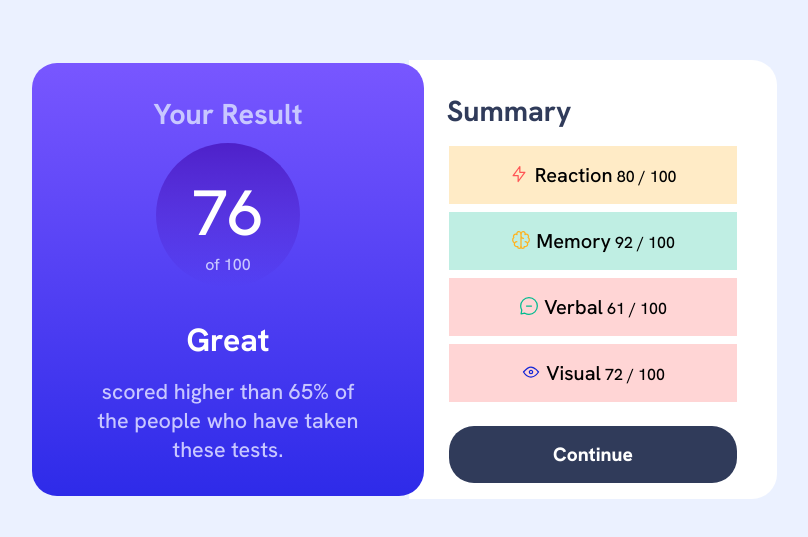
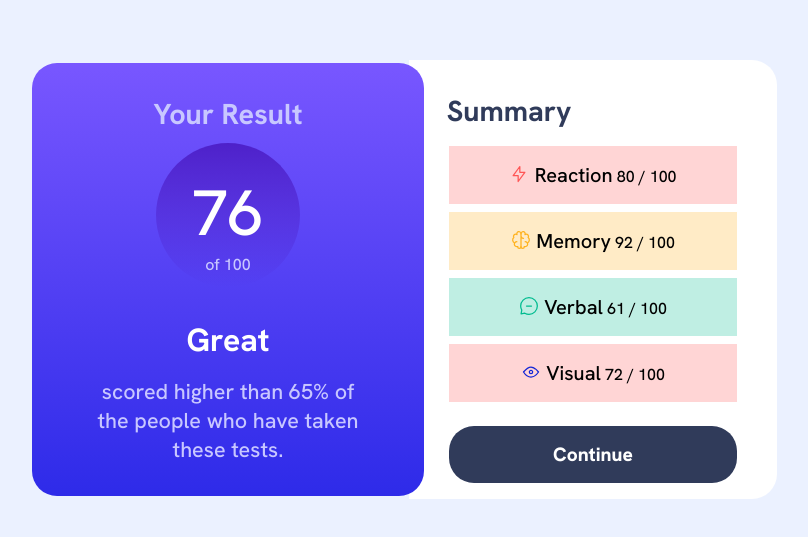
Before and after one commit to adhithyanmp/frontendmentor, a plain HTML site: page results-summary-component-main/index.html in a window 1280 px wide. Shown: the part 121-658 px from the top of the page, without its empty margins (228-1036 px from the left). Drawn offline with Linux system fonts and the light colour scheme.

Commit message:
Update style.css

```diff
--- a/results-summary-component-main/style.css
+++ b/results-summary-component-main/style.css
@@ -112,13 +112,13 @@ justify-content: space-between;
     font-size: 20px;
 
 }
-.card:nth-child(2){
+.c-2{
     background-color: var(--Orangey-yellow);
 }
-.card:nth-child(3){
+.c-3{
     background-color: var(--Green-teal);
 }
-.card:nth-child(3){
+.c-4{
     background-color: var(--Cobalt-blue:);
 }
 
```
